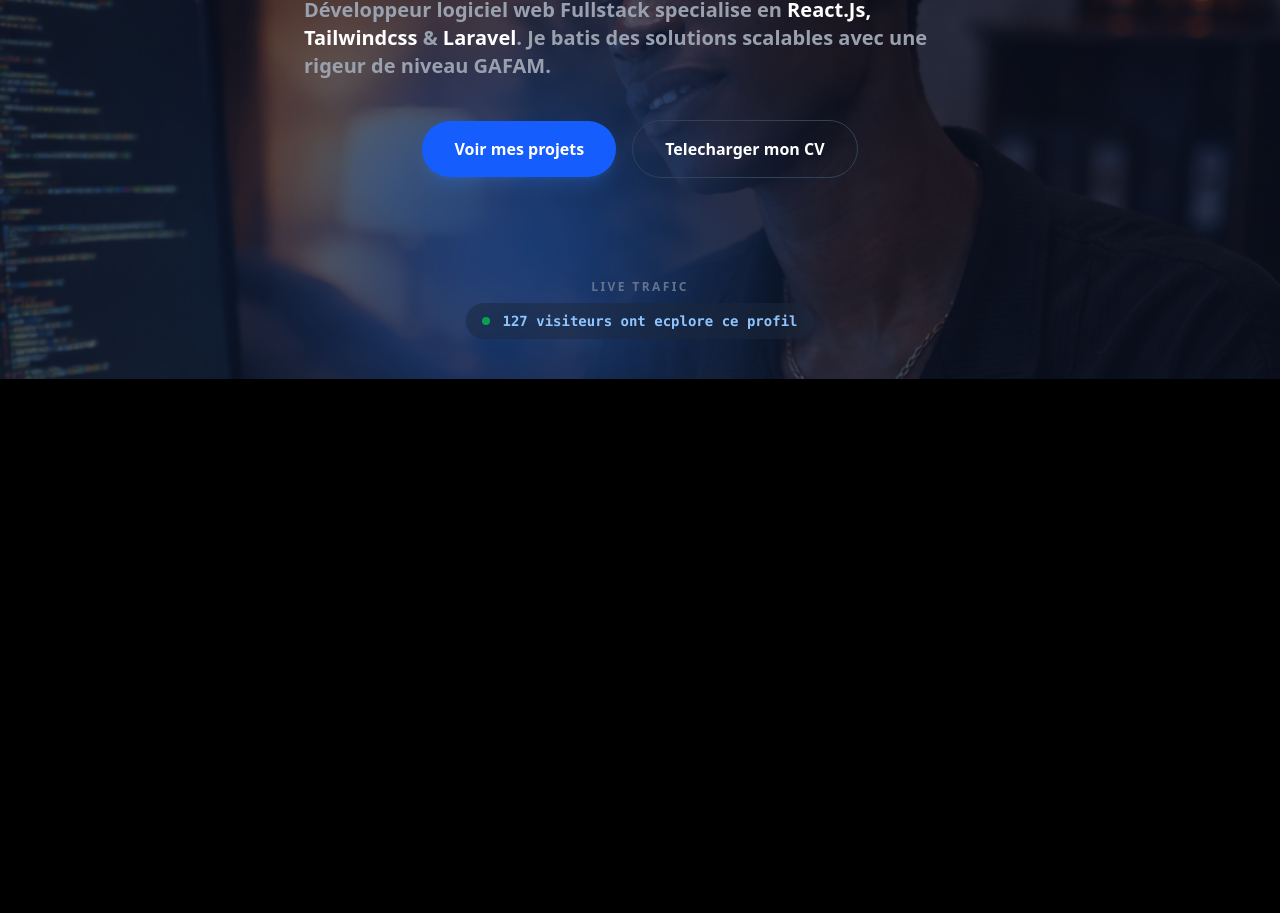
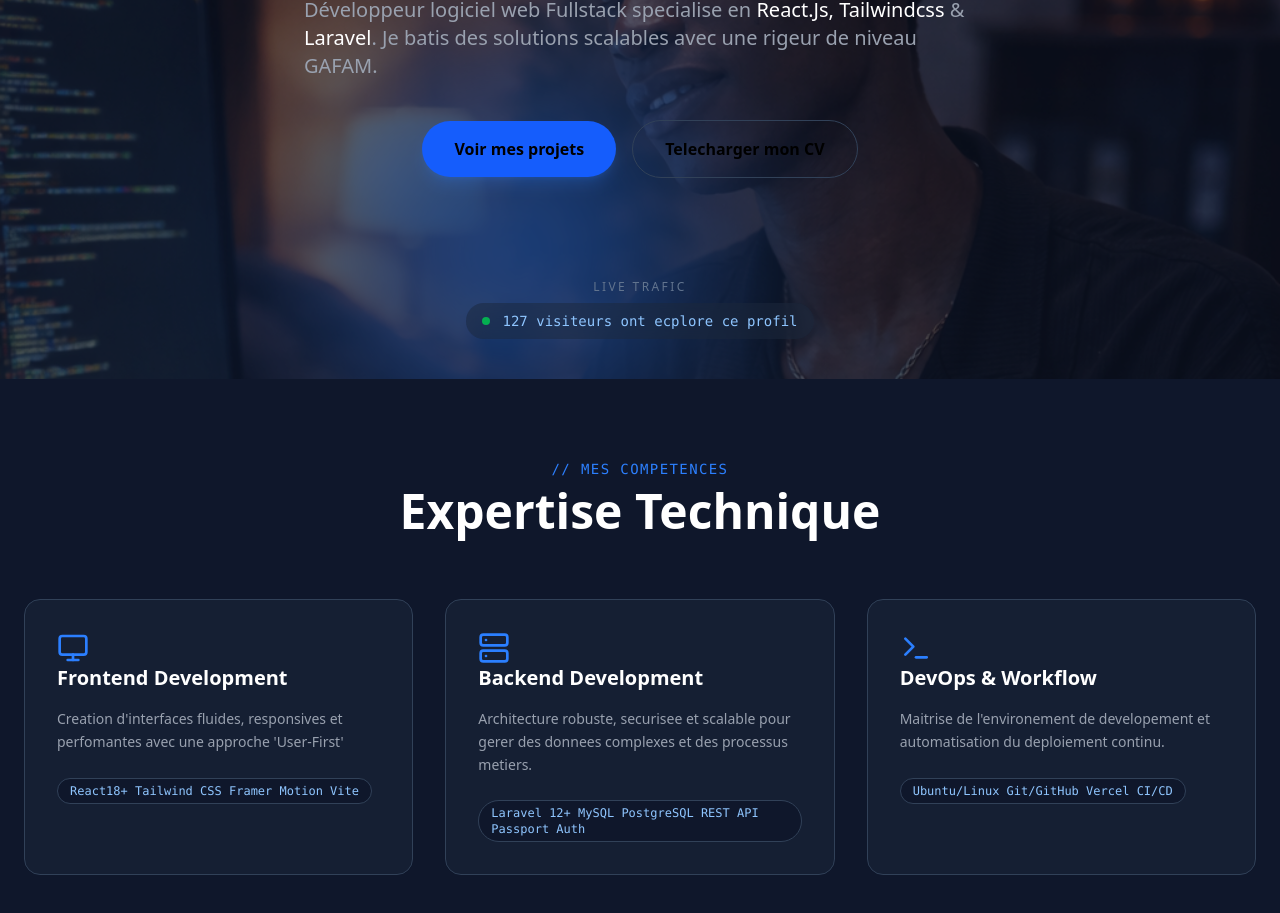
Before and after one commit to atedesi22/MyPortFolio, a React (Vite) app: page / in a window 1280 px wide. Shown: the part 421-1334 px from the top of the page. Before the commit the page ends 800 px from the top, so only its background shows below. Built offline with nearby package versions, Linux system fonts and the light colour scheme; no server answers.

Commit message:
feat: added expertise section with framer motion

```diff
--- a/src/App.jsx
+++ b/src/App.jsx
@@ -3,15 +3,18 @@ import { useState } from 'react'
 import HomePage from './pages/Home'
 import './index.css'
 import { BrowserRouter as Router, Routes, Route } from 'react-router-dom'
+import Navbar from './components/Navbar'
+import Expertise from './pages/Expertise'
+import Header from './components/Header'
 
 function App() {
   return (
     <>
-      <Router>
-        <Routes>
-          <Route path="/" element={<HomePage />} />
-        </Routes>
-      </Router>
+      <div>
+        <Navbar/>
+        <Header/>
+        <Expertise/>
+      </div>
     </>
   )
 }
--- a/src/components/Navbar.jsx
+++ b/src/components/Navbar.jsx
@@ -16,7 +16,7 @@ const Navbar = () =>
     }, []);
 
     const navLinks = [
-        {name: 'Expertise', href: '#espertise'},
+        {name: 'Expertise', href: '#expertise'},
         {name: 'Challenge', href: '#challenges'},
         {name: 'Shop', href: '#shop'},
         {name: 'Contact', href: '#contact'},
--- /dev/null
+++ b/src/pages/Expertise.jsx
@@ -0,0 +1,63 @@
+import React from 'react';
+import { Monitor, Server, Terminal } from "lucide-react";
+import { motion } from 'framer-motion';
+
+
+const Expertise = () => {
+        const skills =[
+            {
+                title:'Frontend Development',
+                icon: <Monitor className="text-blue-500" size={32}/>,
+                tools: ['React18+ ', 'Tailwind CSS ', 'Framer Motion ', 'Vite'],
+                desc: "Creation d'interfaces fluides, responsives et perfomantes avec une approche 'User-First'",
+            },
+            {
+                title:'Backend Development',
+                icon: <Server className="text-blue-500" size={32}/>,
+                tools: ['Laravel 12+ ', 'MySQL ',' PostgreSQL ', 'REST API ', ' Passport Auth'],
+                desc: "Architecture robuste, securisee et scalable pour gerer des donnees complexes et des processus metiers.",
+            },
+            {
+                title:'DevOps & Workflow',
+                icon: <Terminal className="text-blue-500" size={32}/>,
+                tools: ['Ubuntu/Linux ', 'Git/GitHub ', 'Vercel ', 'CI/CD'],
+                desc: "Maitrise de l'environement de developement et automatisation du deploiement continu.",
+            },
+        ];
+
+        return(
+                <>
+                    <section id="expertise" className="py-20 bg-slate-900 px-6">
+                        <div className="max-w-7xl mx-auto">
+                            <div className="text-center mb-16">
+                                <h2 className=" text-blue-500 font-mono text-sm uppercase tracking-widest mb-2">// Mes Competences</h2>
+                                <h3 className="text-3xl md:text-5xl font-bold text-white">Expertise Technique</h3>
+                            </div>
+
+                            <div className="grid grid-cols-1 md:grid-cols-3 gap-8">
+                                {skills.map((skill, index) => (
+                                    <motion.div
+                                        key={index}
+                                        whileHover={{ y: -10 }}
+                                        className='p-8 rounded-2xl bg-slate-800/50 border border-slate-700 hover:border-blue-500/50 transition-all backdrop-blur-sm'
+                                    >
+                                    <div mb-6>{skill.icon}</div>
+                                    <h4 className=" text-xl font-bold text-white mb-4">{skill.title}</h4>
+                                    <p className="text-gray-400 mb-6 text-sm leading-relaxed">{skill.desc}</p>
+                                    <div className="flex flex-wrap gap-2">
+                                        <span className=" text-xs font-mono bg-slate-900 text-blue-300 px-3 py-1 rounded-full border border-slate-700">
+                                            {skill.tools}
+                                        </span>
+                                    </div>
+                                </motion.div>
+                                ))}
+                            </div>
+                        </div>
+                    </section>
+                </>
+            )
+
+};
+
+
+export default Expertise;
```
